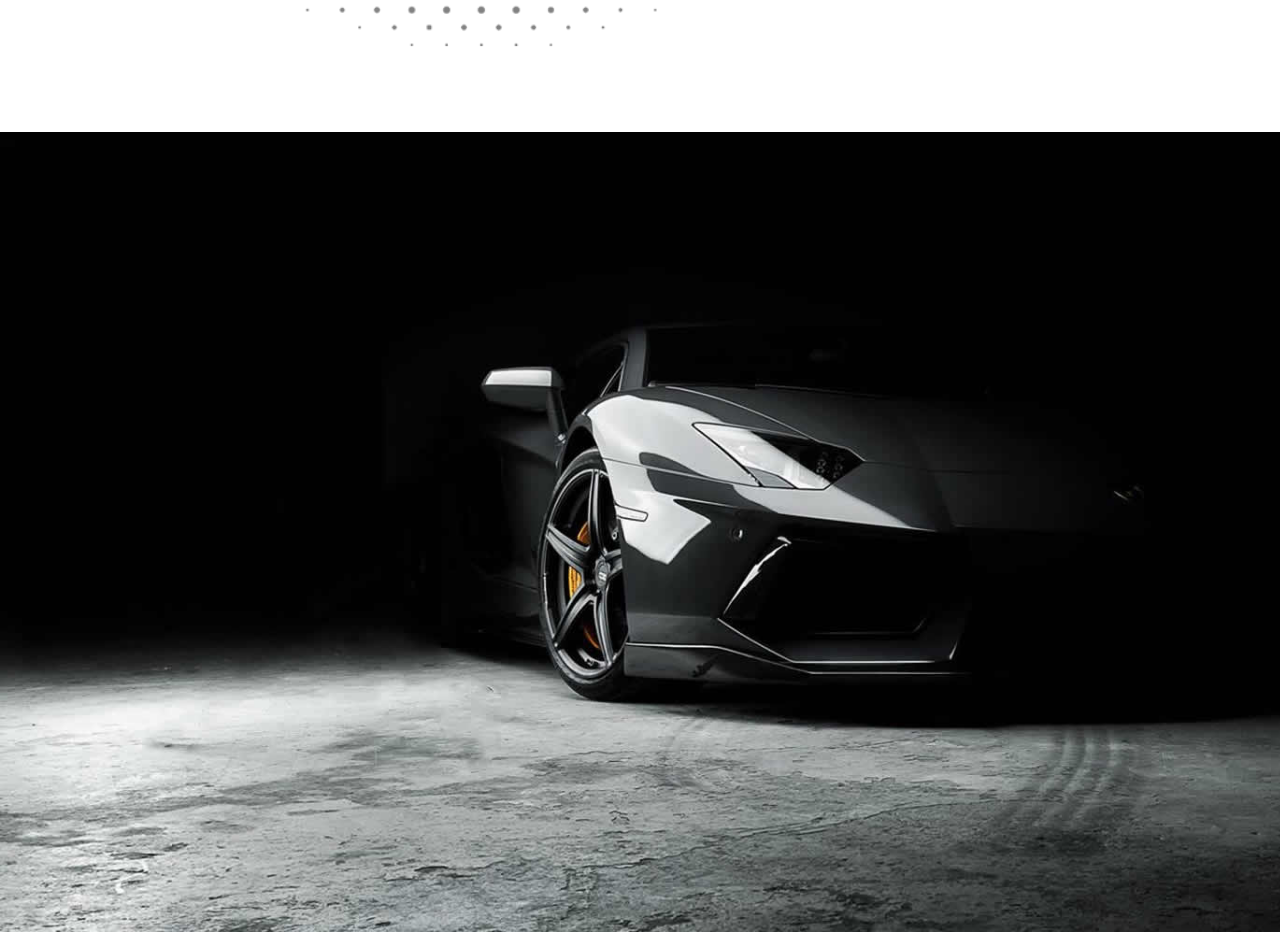
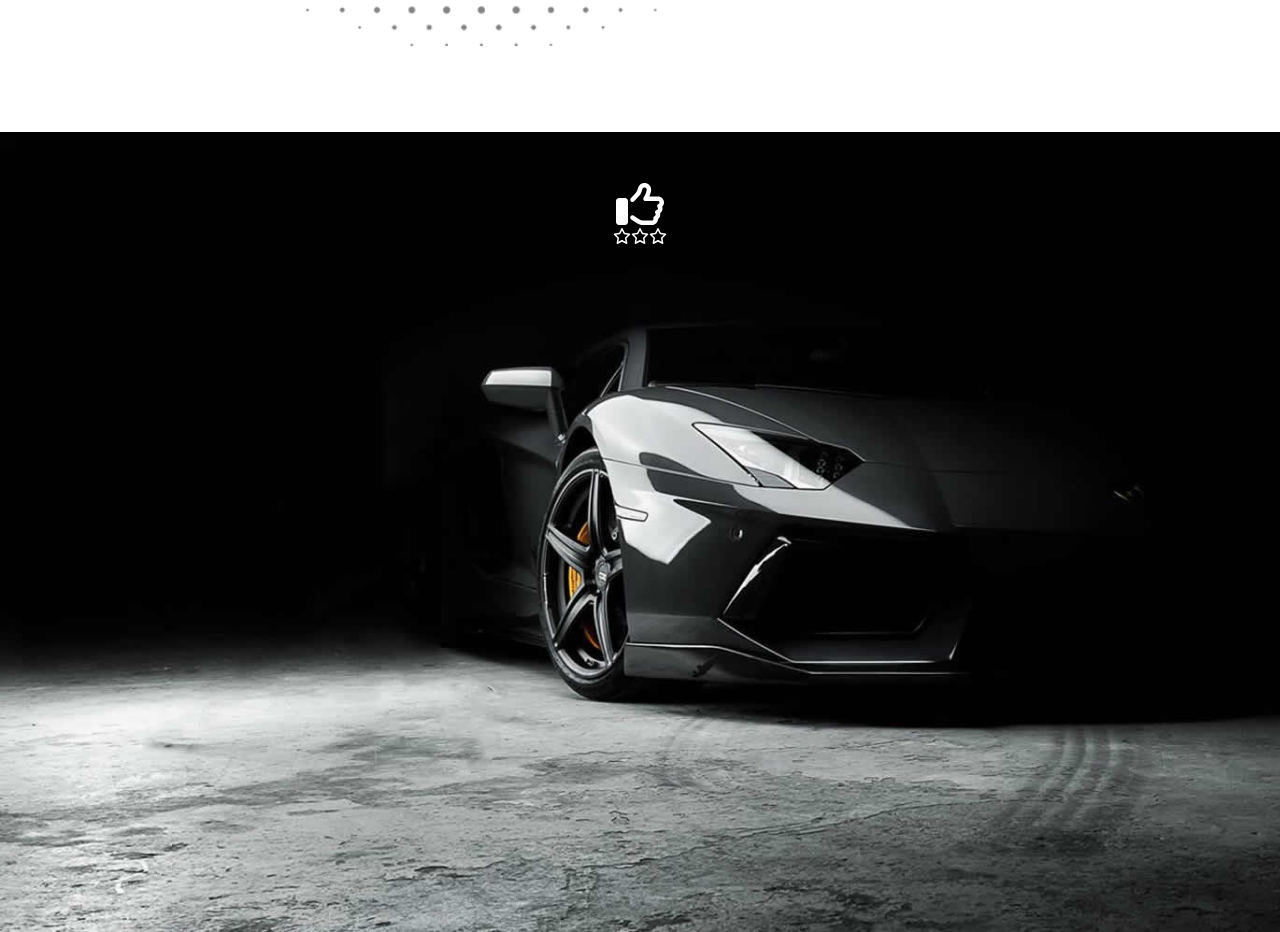
Before and after one commit to Giovanni-Palmitessa/proj-html-vuejs, a Vue app: page / in a window 1280 px wide. Shown: the part 2667-3599 px from the top of the page. Built offline with nearby package versions, Linux system fonts and the light colour scheme.

Commit message:
add like icon in customers

```diff
--- a/src/components/AppMain.vue
+++ b/src/components/AppMain.vue
@@ -249,7 +249,16 @@ export default {
     <!-- RECENSIONI CLIENTI -->
     <section class="customers">
       <div class="container">
-        <div class="titleCustomers"></div>
+        <div class="titleCustomers">
+          <font-awesome-icon icon="fa-regular fa-thumbs-up" class="big-icon" />
+          <div class="stars">
+            <font-awesome-icon
+              icon="fa-regular fa-star"
+              v-for="star in 3"
+              :key="star"
+            />
+          </div>
+        </div>
       </div>
     </section>
   </main>
@@ -392,5 +401,13 @@ export default {
   height: 100vh;
   background-image: url(../assets/img/comment-bg-autocar.jpg);
   background-size: cover;
+  .titleCustomers {
+    color: white;
+    text-align: center;
+    padding-top: 3rem;
+    .big-icon {
+      font-size: 3rem;
+    }
+  }
 }
 </style>
```
